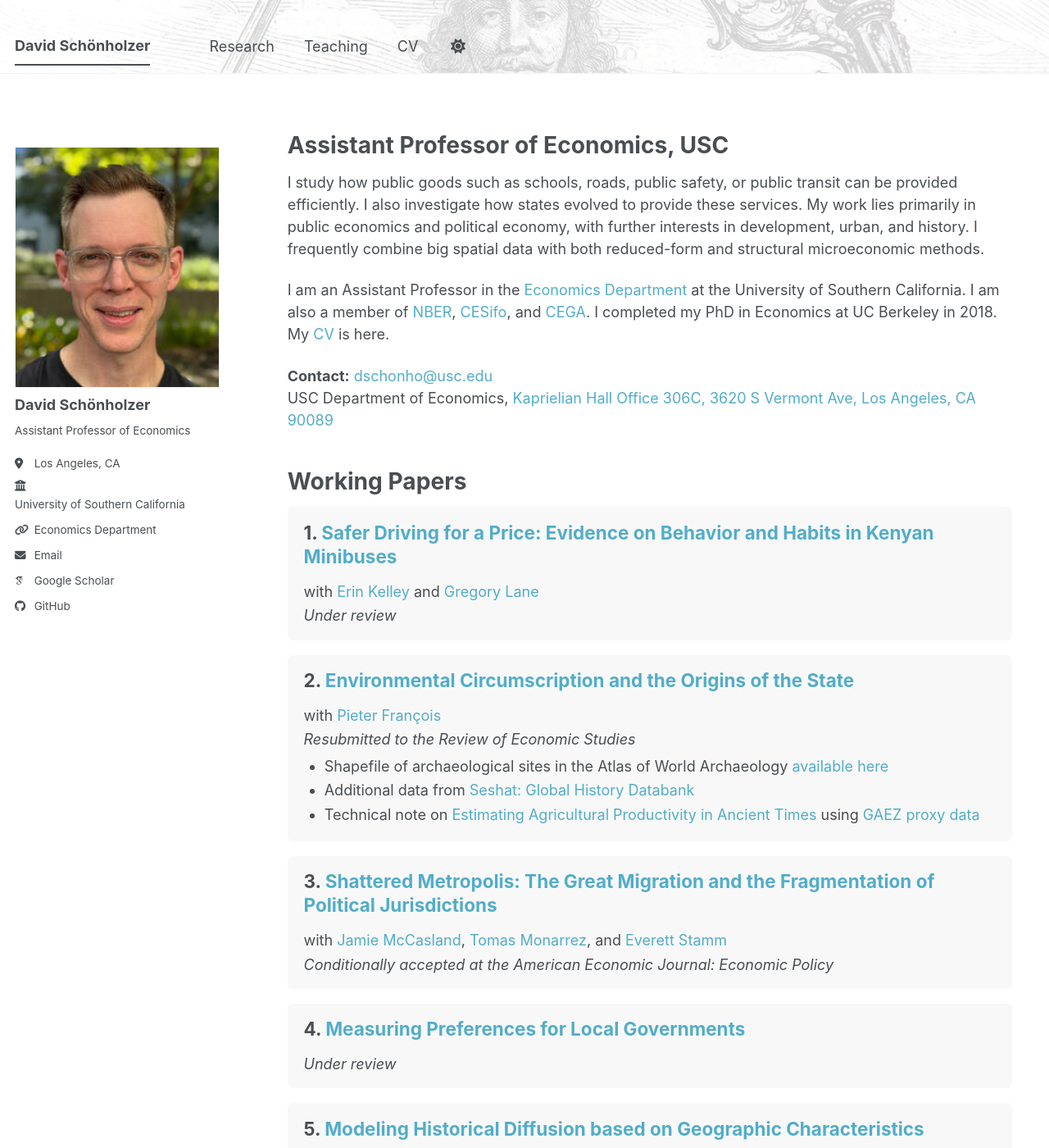
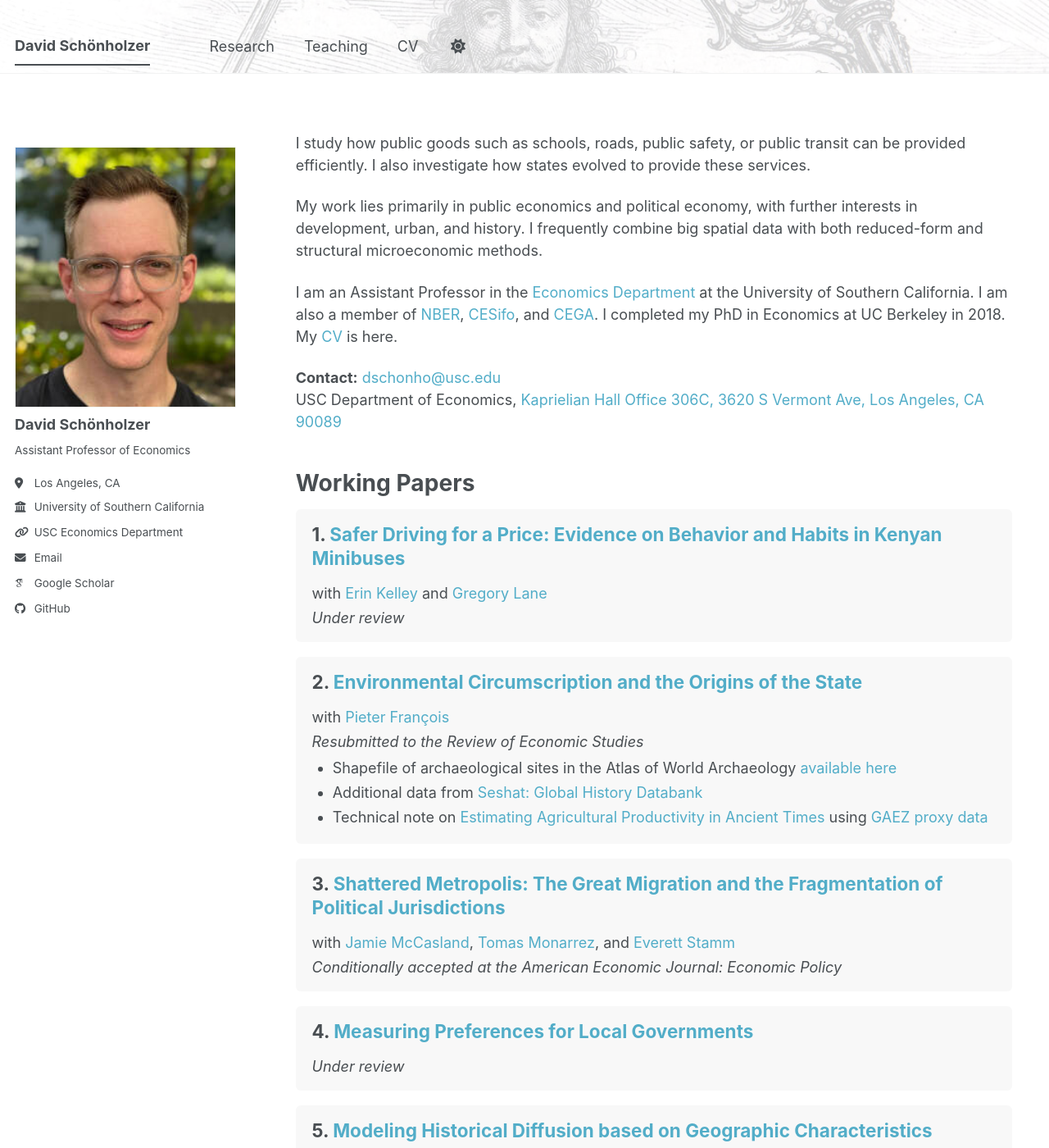
Before and after one commit to david-sch/david-sch.github.io, a Jekyll site: the page built from _pages/about.md, in a window 1280 px wide and 1400 px high. Shown: the whole window at 82% size. Built offline with Jekyll 4.4.1, drawn with Linux system fonts in a browser that asks for light colours; some web fonts are replaced; a script bundle is joined from its source files by our own code; library files that are not in the unit come from our copies.

Commit message:
Fix USC wrap (icon inside link + lift 250px cap); remove intro header; rename to USC Economics Department; split intro paragraph

```diff
--- a/_includes/author-profile.html
+++ b/_includes/author-profile.html
@@ -28,10 +28,10 @@
         <li class="author__desktop"><i class="fas fa-fw fa-location-dot icon-pad-right" aria-hidden="true"></i>{{ author.location }}</li>
       {% endif %}
       {% if author.employer %}
-        <li class="author__desktop"><i class="fas fa-fw fa-building-columns icon-pad-right" aria-hidden="true"></i><a href="https://www.usc.edu/">{{ author.employer }}</a></li>
+        <li class="author__desktop"><a href="https://www.usc.edu/"><i class="fas fa-fw fa-building-columns icon-pad-right" aria-hidden="true"></i>{{ author.employer }}</a></li>
       {% endif %}
       {% if author.uri %}
-        <li><a href="{{ author.uri }}"><i class="fas fa-fw fa-link icon-pad-right" aria-hidden="true"></i>Economics Department</a></li>
+        <li><a href="{{ author.uri }}"><i class="fas fa-fw fa-link icon-pad-right" aria-hidden="true"></i>USC Economics Department</a></li>
       {% endif %}
       {% if author.email %}
         <li><a href="mailto:{{ author.email }}"><i class="fas fa-fw fa-envelope icon-pad-right" aria-hidden="true"></i>{{ site.data.ui-text[site.locale].email_label | default: "Email" }}</a></li>
--- a/_pages/about.md
+++ b/_pages/about.md
@@ -8,9 +8,9 @@ redirect_from:
   - /publications.html
 ---
 
-<h3>Assistant Professor of Economics, USC</h3>
+I study how public goods such as schools, roads, public safety, or public transit can be provided efficiently. I also investigate how states evolved to provide these services.
 
-I study how public goods such as schools, roads, public safety, or public transit can be provided efficiently. I also investigate how states evolved to provide these services. My work lies primarily in public economics and political economy, with further interests in development, urban, and history. I frequently combine big spatial data with both reduced-form and structural microeconomic methods.
+My work lies primarily in public economics and political economy, with further interests in development, urban, and history. I frequently combine big spatial data with both reduced-form and structural microeconomic methods.
 
 I am an Assistant Professor in the [Economics Department](https://dornsife.usc.edu/econ/) at the University of Southern California. I am also a member of [NBER](https://www.nber.org/people/david_schonholzer_1), [CESifo](https://www.ifo.de/en/cesifo/network-member/schonholzer-david), and [CEGA](https://cega.berkeley.edu/person/david-schonholzer/). I completed my PhD in Economics at UC Berkeley in 2018. My [CV]({{ base_path }}/files/DavidSchonholzerCV.pdf) is here.
 
--- a/assets/css/main.scss
+++ b/assets/css/main.scss
@@ -415,3 +415,9 @@
   .sidebar { width: 260px; }
   .page { margin-left: 280px; }
 }
+
+/* Override the theme's 250px sidebar cap so the wider panel takes effect (USC one line) */
+@media screen and (min-width: 1024px) {
+  .sidebar { max-width: 300px; width: 270px; }
+  .page { margin-left: 290px; }
+}
```
